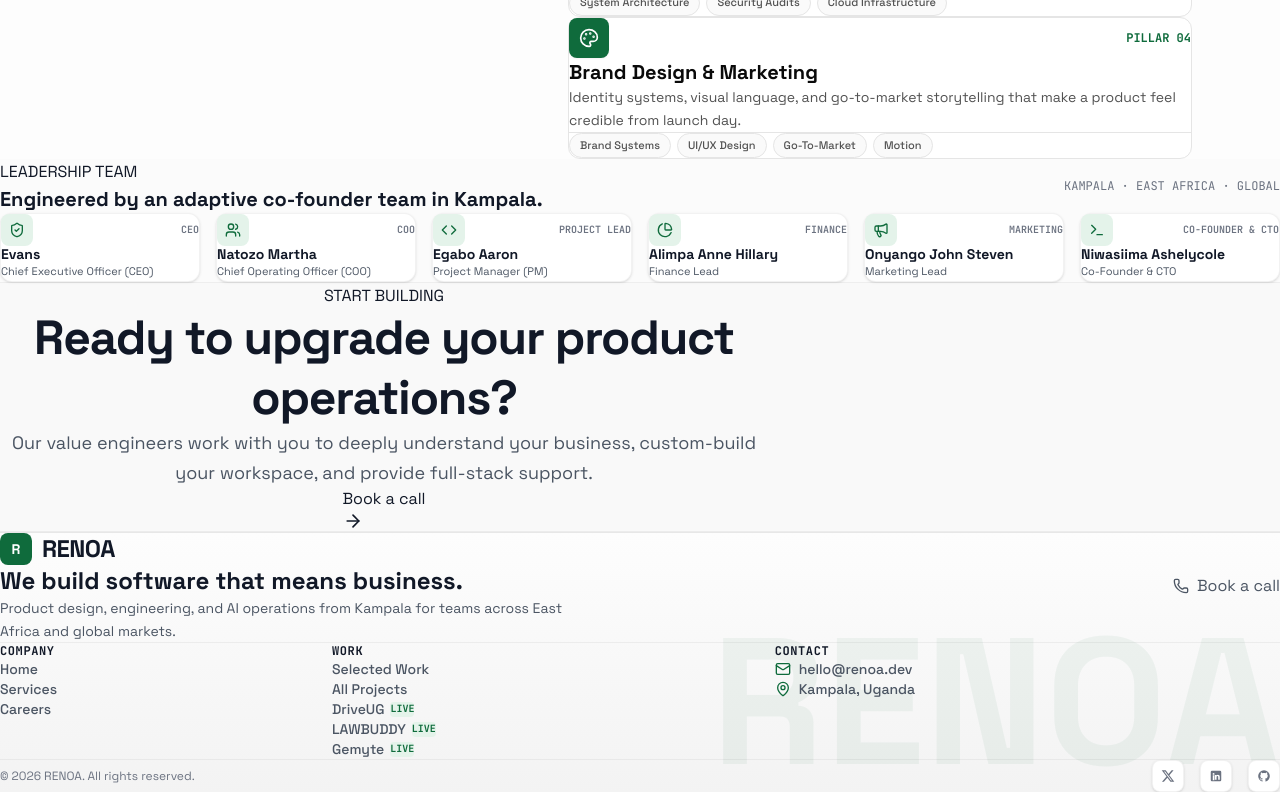
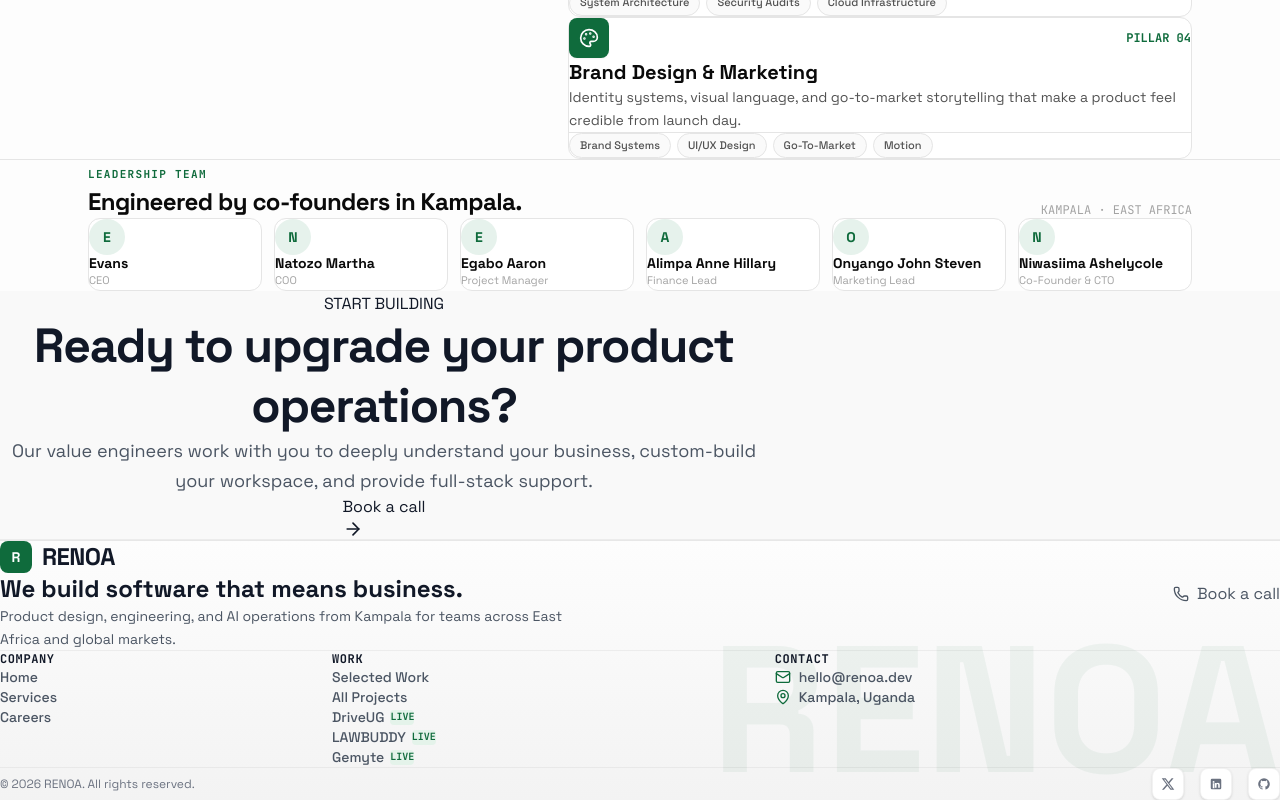
Before and after one commit to Ashelycole1/RENOA, a Next.js app: page / in a window 1280 px wide. Shown: the part 1651-2451 px from the top of the page. Built offline with nearby package versions, Linux system fonts and the light colour scheme.

Commit message:
feat(team): add clean TeamStrip section for 6 co-founders

```diff
--- a/src/components/TeamStrip.tsx
+++ b/src/components/TeamStrip.tsx
@@ -1,92 +1,48 @@
 "use client";
 
-import { Users, Code, ShieldCheck, PieChart, Megaphone, Terminal } from "lucide-react";
-
-const TEAM_MEMBERS = [
-  {
-    name: "Evans",
-    role: "Chief Executive Officer (CEO)",
-    shortRole: "CEO",
-    icon: ShieldCheck,
-  },
-  {
-    name: "Natozo Martha",
-    role: "Chief Operating Officer (COO)",
-    shortRole: "COO",
-    icon: Users,
-  },
-  {
-    name: "Egabo Aaron",
-    role: "Project Manager (PM)",
-    shortRole: "Project Lead",
-    icon: Code,
-  },
-  {
-    name: "Alimpa Anne Hillary",
-    role: "Finance Lead",
-    shortRole: "Finance",
-    icon: PieChart,
-  },
-  {
-    name: "Onyango John Steven",
-    role: "Marketing Lead",
-    shortRole: "Marketing",
-    icon: Megaphone,
-  },
-  {
-    name: "Niwasiima Ashelycole",
-    role: "Co-Founder & CTO",
-    shortRole: "Co-Founder & CTO",
-    icon: Terminal,
-  },
+const TEAM = [
+  { name: "Evans", role: "CEO" },
+  { name: "Natozo Martha", role: "COO" },
+  { name: "Egabo Aaron", role: "Project Manager" },
+  { name: "Alimpa Anne Hillary", role: "Finance Lead" },
+  { name: "Onyango John Steven", role: "Marketing Lead" },
+  { name: "Niwasiima Ashelycole", role: "Co-Founder & CTO" },
 ];
 
 export default function TeamStrip() {
   return (
-    <section className="py-16 border-b border-[#0000000d] bg-[#f7f7f7]/40">
-      <div className="container">
-        <div className="flex flex-col md:flex-row md:items-center justify-between gap-6 mb-10">
-          <div>
-            <div className="flex items-center gap-2 mb-1">
-              <span className="eyebrow">LEADERSHIP TEAM</span>
-            </div>
-            <h3 className="text-xl font-bold text-[#111827]">
-              Engineered by an adaptive co-founder team in Kampala.
-            </h3>
+    <section className="py-20 border-t border-[#e5e5e5]">
+      <div className="wrapper">
+        {/* Header */}
+        <div className="flex flex-col sm:flex-row sm:items-end justify-between gap-4 mb-10">
+          <div className="space-y-2">
+            <span className="label">Leadership Team</span>
+            <h2 className="text-2xl font-bold text-[#0a0a0a] tracking-tight">
+              Engineered by co-founders in Kampala.
+            </h2>
           </div>
-          <span className="text-xs text-[#6B7280] font-mono">
-            KAMPALA · EAST AFRICA · GLOBAL
-          </span>
+          <span className="text-xs font-mono text-[#a3a3a3]">KAMPALA · EAST AFRICA</span>
         </div>
 
-        {/* 6-Entry Horizontal Strip */}
-        <div className="grid grid-cols-2 sm:grid-cols-3 lg:grid-cols-6 gap-4">
-          {TEAM_MEMBERS.map((member) => {
-            const Icon = member.icon;
-            return (
-              <div
-                key={member.name}
-                className="bg-white border border-[#0000000d] hover:border-[#0F6B3C]/40 rounded-xl p-4 flex flex-col justify-between transition-colors shadow-sm group"
-              >
-                <div className="flex items-center justify-between mb-3">
-                  <div className="w-8 h-8 rounded-lg bg-[#E4F3EA] text-[#0F6B3C] flex items-center justify-center group-hover:bg-[#0F6B3C] group-hover:text-white transition-colors">
-                    <Icon className="w-4 h-4" />
-                  </div>
-                  <span className="font-mono text-[10px] text-[#6B7280] uppercase font-semibold">
-                    {member.shortRole}
-                  </span>
-                </div>
-                <div>
-                  <h4 className="text-sm font-bold text-[#111827] group-hover:text-[#0F6B3C] transition-colors leading-tight">
-                    {member.name}
-                  </h4>
-                  <p className="text-[11px] text-[#4B5563] mt-0.5 truncate">
-                    {member.role}
-                  </p>
-                </div>
+        {/* Team grid */}
+        <div className="grid grid-cols-2 sm:grid-cols-3 lg:grid-cols-6 gap-3">
+          {TEAM.map((m) => (
+            <div
+              key={m.name}
+              className="card p-4 space-y-1 hover:border-[#0F6B3C]/40 group"
+            >
+              {/* Avatar placeholder */}
+              <div className="w-9 h-9 rounded-full bg-[#E6F2EC] flex items-center justify-center mb-3">
+                <span className="text-sm font-bold text-[#0F6B3C]">
+                  {m.name.charAt(0)}
+                </span>
               </div>
-            );
-          })}
+              <p className="text-sm font-bold text-[#0a0a0a] leading-tight group-hover:text-[#0F6B3C] transition-colors">
+                {m.name}
+              </p>
+              <p className="text-[11px] text-[#a3a3a3]">{m.role}</p>
+            </div>
+          ))}
         </div>
       </div>
     </section>
```
